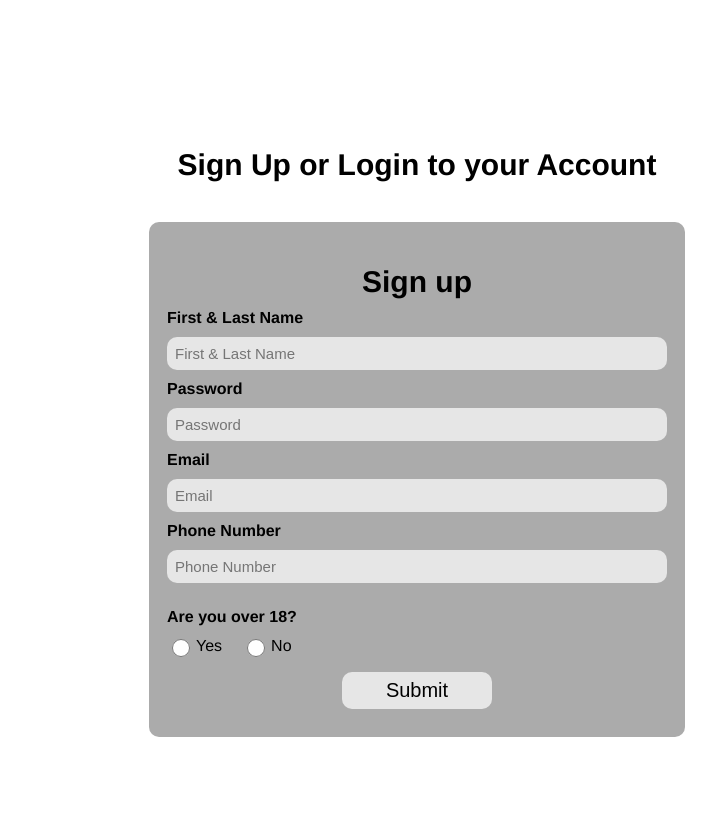
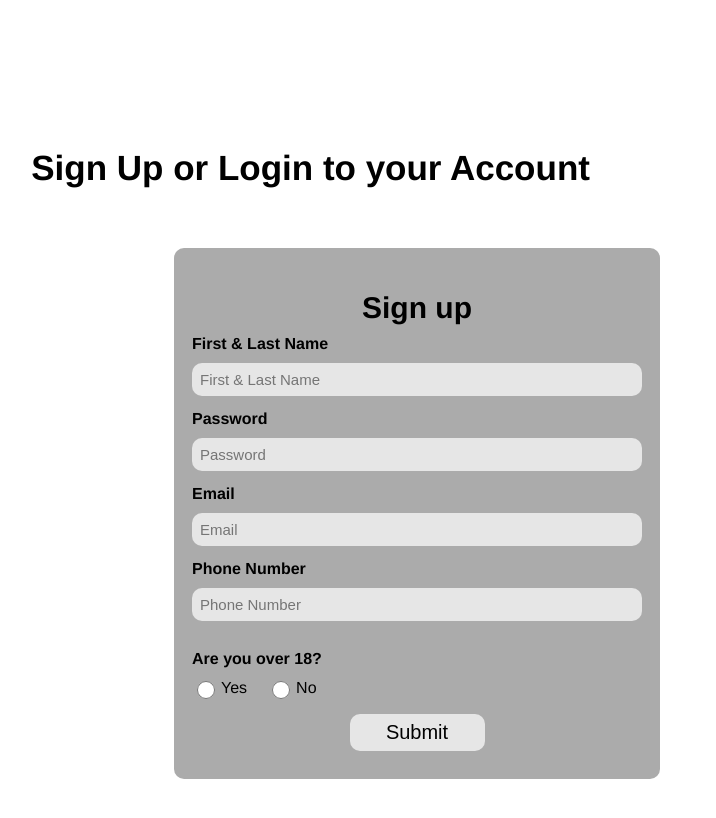
Before and after one commit to KailuanLiu/muchhope-2526, a Next.js app: page /signup in a window 1280 px wide. Shown: the top 818 px of the page, without its empty margins (223-939 px from the left). Built offline with nearby package versions, Linux system fonts and the light colour scheme.

Commit message:
fixed padding for pg title and added defs for functions

```diff
--- a/src/components/Signup.tsx
+++ b/src/components/Signup.tsx
@@ -4,15 +4,19 @@ import { useState } from "react";
 import styles from "../styles/signup.module.css";
 
 export default function Signup() {
+  //Helper functions to handle change for inputs in form
   const handleChange = (e: { target: { name: any; value: any } }) => {
     const { name, value } = e.target;
     setFormData({ ...formData, [name]: value });
   };
 
+  //Helper function to avoid needing browser reload to submit form
   const handleSubmit = (e: { preventDefault: () => void }) => {
     e.preventDefault();
     console.log("Form submitted:", formData);
   };
+
+  //Saved variables to store input data
   const [formData, setFormData] = useState({
     name: "",
     password: "",
--- a/src/styles/signup.module.css
+++ b/src/styles/signup.module.css
@@ -8,15 +8,17 @@
   font-family: "Helvetica Neue", Helvetica, Arial, sans-serif;
 }
 .pageTitle {
-  font-size: 30px;
+  font-size: 35px;
   margin: 40px 0;
   color: #000000;
+  padding-right: 20%;
+  margin-bottom: 60px;
 }
 .formBox {
   background-color: #ababab;
   padding: 18px;
   border-radius: 10px;
-  width: 500px;
+  width: 450px;
   max-width: 90%;
 }
 .formTitle {
@@ -34,7 +36,7 @@
 .input {
   width: 100%;
   padding: 8px;
-  margin-bottom: 10px;
+  margin-bottom: 14px;
   border: none;
   border-radius: 10px;
   background-color: #e6e6e6;
```
